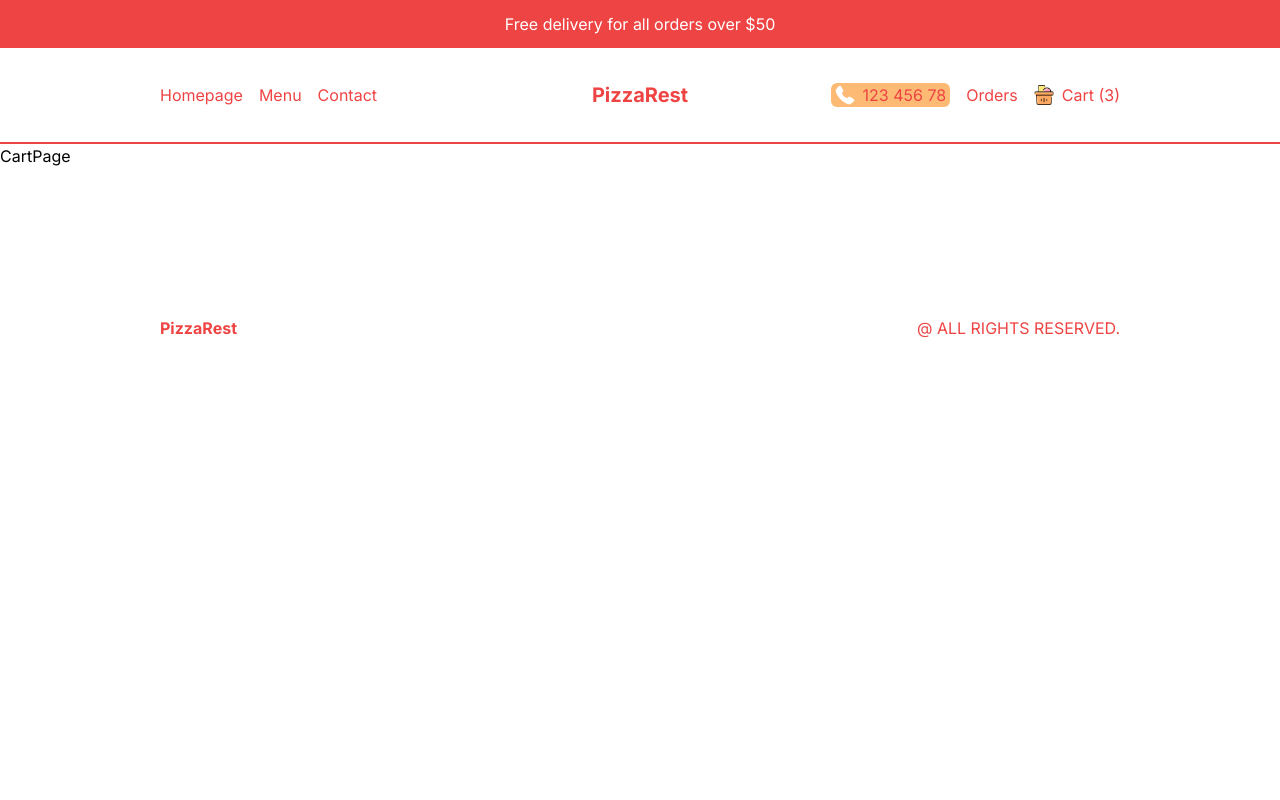
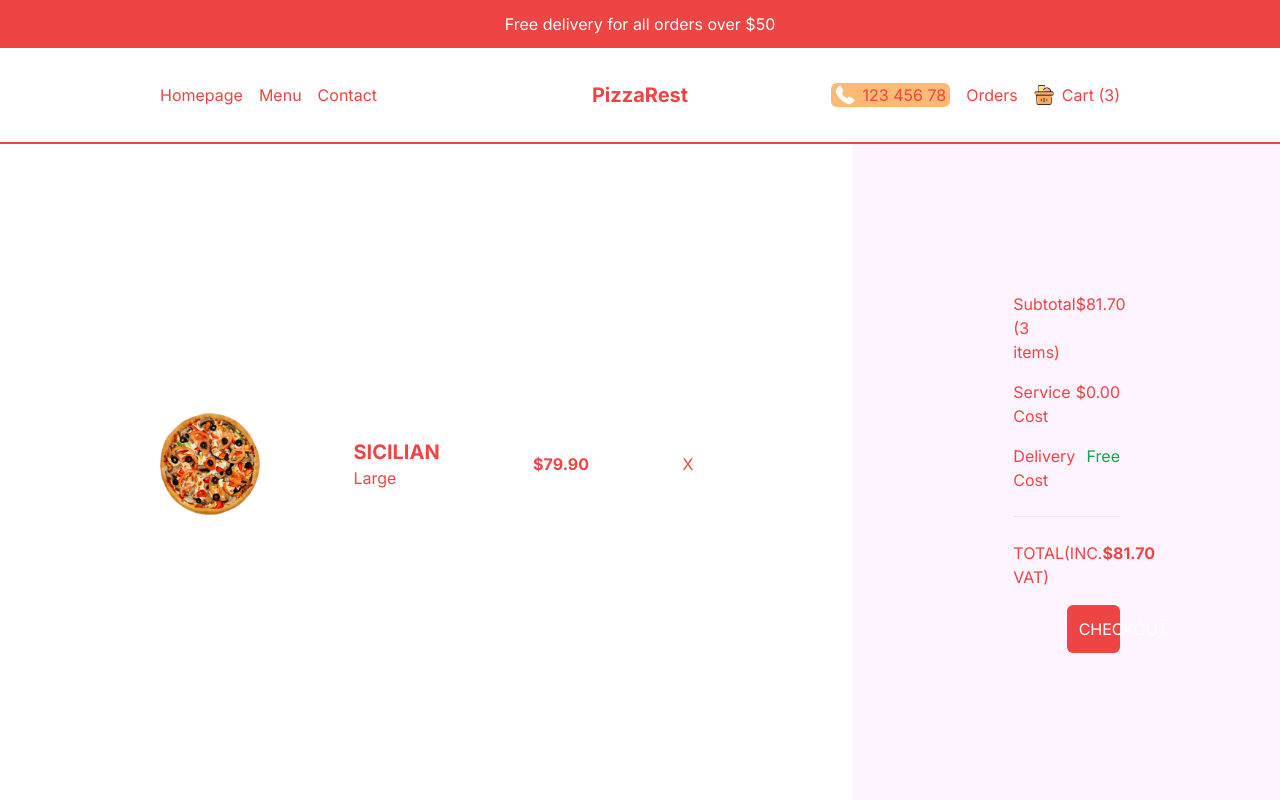
Before and after one commit to gfxargentina/tp-restaurant-frontend, a Next.js app: page /cart in a window 1280 px wide. Shown: the top 800 px of the page. Built offline with nearby package versions, Linux system fonts and the light colour scheme.

Commit message:
style: add card page design

```diff
--- a/src/app/cart/page.tsx
+++ b/src/app/cart/page.tsx
@@ -1,7 +1,53 @@
+import Image from 'next/image';
 import React from 'react';
 
 const CartPage = () => {
-  return <div>CartPage</div>;
+  return (
+    <div className="h-[calc(100vh-6rem)] md:h-[calc(100vh-9rem)] flex flex-col text-red-500 lg:flex-row">
+      {/* PRODUCTS CONTAINER  */}
+      {/* overflow-scroll va en el contenedor padre de todo */}
+      <div className="h-1/2 p-4 flex flex-col justify-center overflow-scroll lg:h-full lg:w-2/3 2xl:w-1/2 lg:px-20 xl:px-40 ">
+        {/* SINGLE ITEM */}
+        <div className="flex items-center justify-between mb-4">
+          <Image src="/temporary/p1.png" alt="" width={100} height={100} />
+          <div className="">
+            <h1 className="uppercase text-xl font-bold">Sicilian</h1>
+            <span>Large</span>
+          </div>
+          <h2 className="font-bold">$79.90</h2>
+          <span className="cursor-pointer">X</span>
+        </div>
+      </div>
+
+      {/* PAYMENT CONTAINER */}
+      <div className="h-1/2 p-4 bg-fuchsia-50 flex flex-col gap-4 justify-center lg:h-full lg:w-1/3 2xl:w-1/2 lg:px-20 xl:px-40 2xl:text-xl 2xl:gap-6 ">
+        <div className="flex justify-between">
+          <span className="">Subtotal (3 items)</span>
+          <span className="">$81.70</span>
+        </div>
+
+        <div className="flex justify-between">
+          <span className="">Service Cost</span>
+          <span className="">$0.00</span>
+        </div>
+
+        <div className="flex justify-between">
+          <span className="">Delivery Cost</span>
+          <span className="text-green-600">Free</span>
+        </div>
+        <hr className="my-2" />
+
+        <div className="flex justify-between">
+          <span className="">TOTAL(INC. VAT)</span>
+          <span className="font-bold">$81.70</span>
+        </div>
+
+        <button className="bg-red-500 text-white p-3 rounded-md w-1/2 self-end ">
+          CHECKOUT
+        </button>
+      </div>
+    </div>
+  );
 };
 
 export default CartPage;
```
